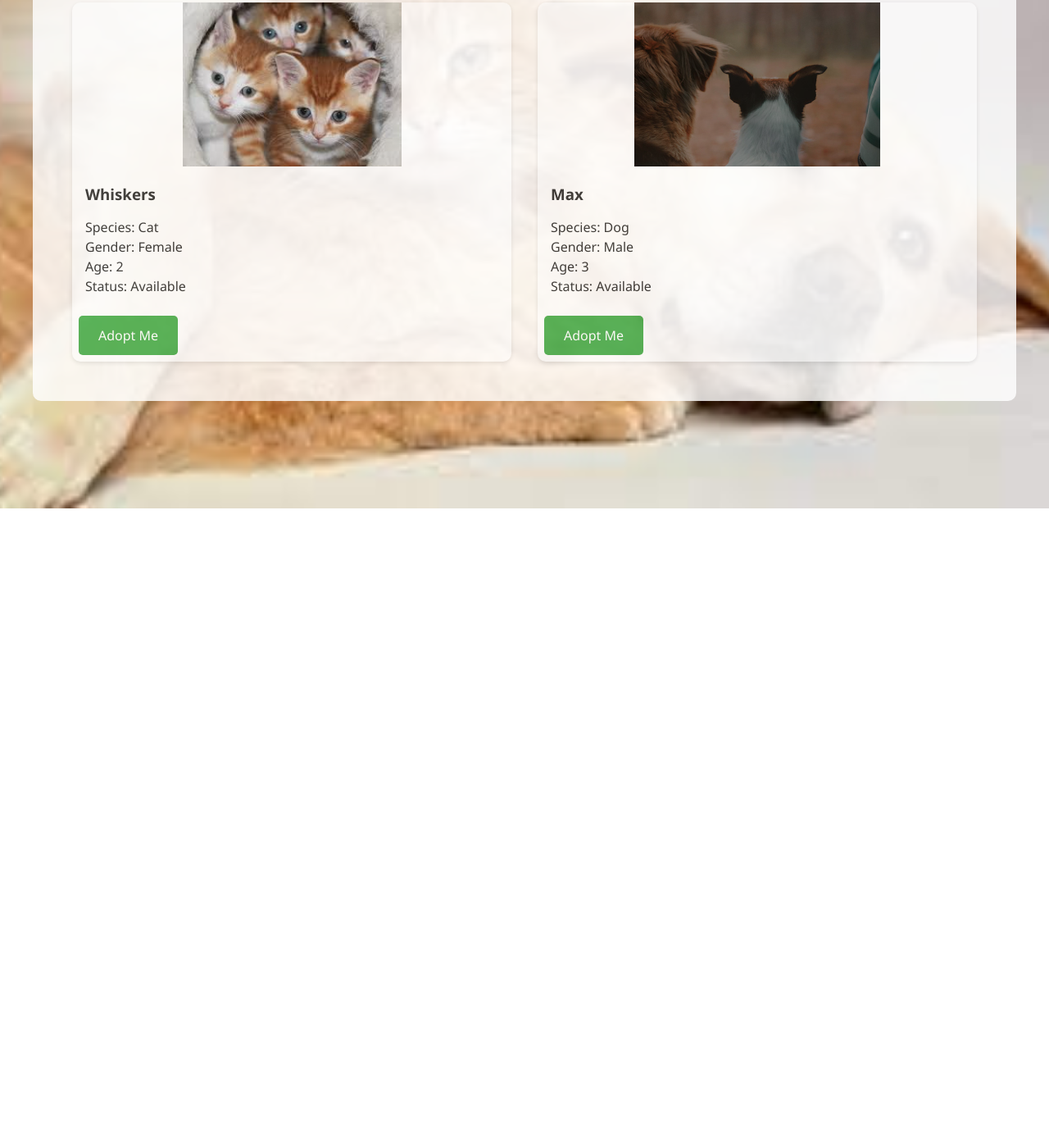
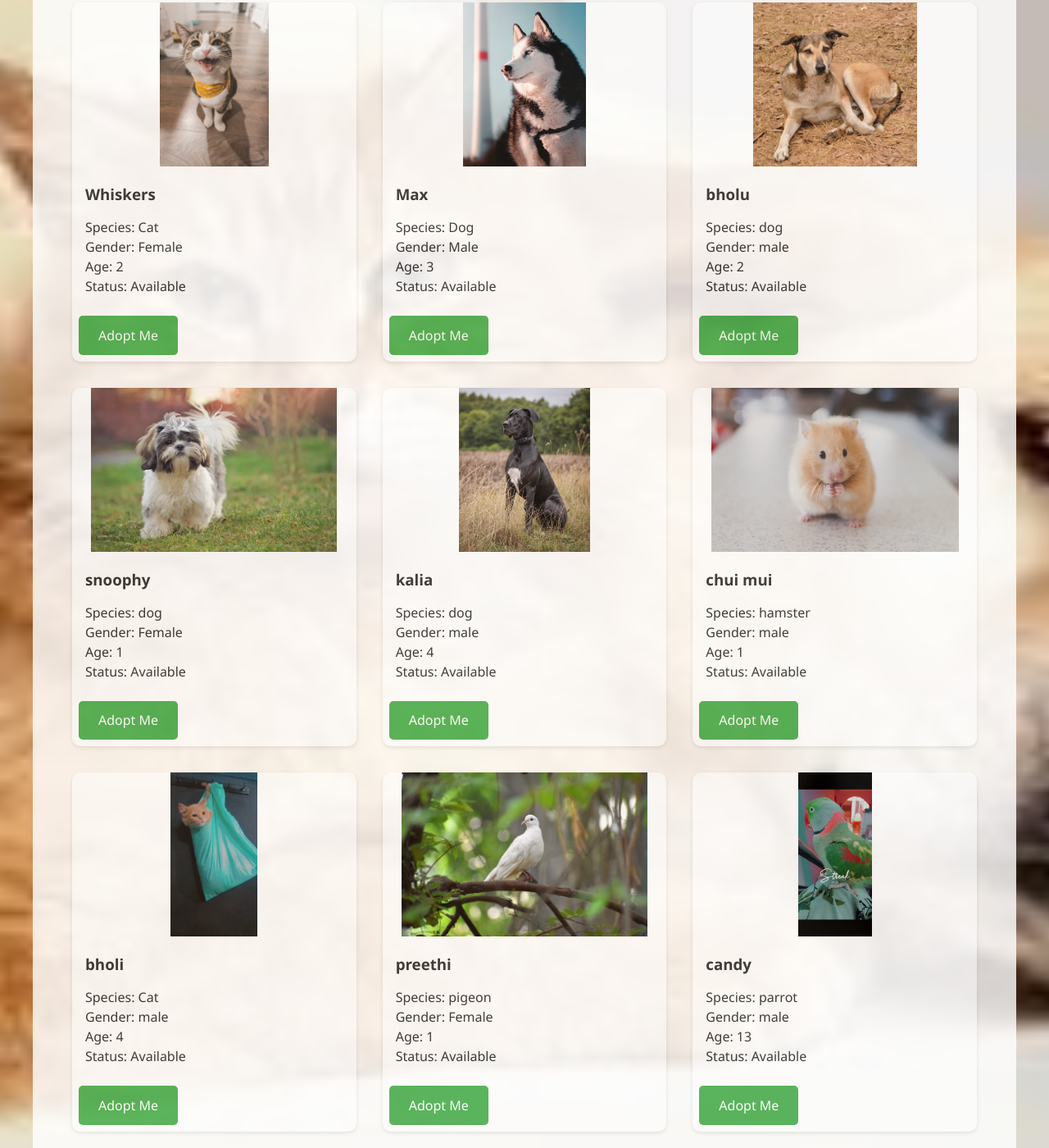
Before and after one commit to hemanthcs34/minor-project, a plain HTML site: page animals.html in a window 1280 px wide. Shown: the part 180-1580 px from the top of the page at 82% size. Before the commit the page ends 800 px from the top, so only its background shows below. Drawn offline with Linux system fonts and the light colour scheme.

Commit message:
added some more pets and necessary changes

```diff
--- a/animals.html
+++ b/animals.html
@@ -3,7 +3,7 @@
 <head>
     <meta charset="UTF-8"/>
     <meta name="viewport" content="width=device-width, initial-scale=1.0"/>
-    <title>Animals - Pet Adoption</title>
+    <title>Animals - ADOPTRIX</title>
     <link rel="stylesheet" href="css/style.css"/>
 </head>
 <body class="animals-bg">
@@ -21,15 +21,57 @@
         <h2>Available Animals</h2>
         <div class="card-grid">
             <div class="card">
-                <img src="images/cat1.jpeg" alt="Whiskers, a 2-year-old tabby cat"/>
+                <img src="images/cat5.avif" alt="Whiskers, a 2-year-old tabby cat"/>
                 <h3>Whiskers</h3>
                 <p>Species: Cat<br/>Gender: Female<br/>Age: 2<br/>Status: Available</p>
                 <a href="adopt.html" class="btn">Adopt Me</a>
             </div>
             <div class="card">
-                <img src="images/dog1.jpg" alt="Max, a 3-year-old golden retriever"/>
+                <img src="images/max.avif" alt="Max, a 3-year-old husky"/>
                 <h3>Max</h3>
                 <p>Species: Dog<br/>Gender: Male<br/>Age: 3<br/>Status: Available</p>
+                <a href="adopt.html" class="btn">Adopt Me</a>
+            </div>
+            <div class="card">
+                <img src="images/bholu.jpg" alt="bholu, a  2-year-old Indian Pariah dog "/>
+                <h3>bholu</h3>
+                <p>Species: dog<br/>Gender: male<br/>Age: 2<br/>Status: Available</p>
+                <a href="adopt.html" class="btn">Adopt Me</a>
+            </div>
+            <div class="card">
+                <img src="images/snoophy.webp" alt="snoophy, a 1-year-old Shih Tzu"/>
+                <h3>snoophy</h3>
+                <p>Species: dog<br/>Gender: Female<br/>Age: 1<br/>Status: Available</p>
+                <a href="adopt.html" class="btn">Adopt Me</a>
+            </div>
+             <div class="card">
+                <img src="images/dane the boss.avif" alt="kalia, a 4-year-old great dane"/>
+                <h3>kalia</h3>
+                <p>Species: dog<br/>Gender: male<br/>Age: 4<br/>Status: Available</p>
+                <a href="adopt.html" class="btn">Adopt Me</a>
+            </div>
+            <div class="card">
+                <img src="images/chuimui.avif" alt="chuimui, a 1-year-old hamster"/>
+                <h3>chui mui</h3>
+                <p>Species: hamster<br/>Gender: male<br/>Age: 1<br/>Status: Available</p>
+                <a href="adopt.html" class="btn">Adopt Me</a>
+            </div>
+            <div class="card">
+                <img src="images/bholi.jpg" alt="bholi, a 4-year-old tabby cat"/>
+                <h3>bholi</h3>
+                <p>Species: Cat<br/>Gender: male<br/>Age: 4<br/>Status: Available</p>
+                <a href="adopt.html" class="btn">Adopt Me</a>
+            </div>
+            <div class="card">
+                <img src="images/preethi.jpg" alt="preethi, a 1-year-old white pigeon"/>
+                <h3>preethi</h3>
+                <p>Species: pigeon<br/>Gender: Female<br/>Age: 1<br/>Status: Available</p>
+                <a href="adopt.html" class="btn">Adopt Me</a>
+            </div>
+            <div class="card">
+                <img src="images/candy.jpg" alt="candy, a 13-year-old male parrot"/>
+                <h3>candy</h3>
+                <p>Species: parrot<br/>Gender: male<br/>Age: 13<br/>Status: Available</p>
                 <a href="adopt.html" class="btn">Adopt Me</a>
             </div>
         </div>
```
Also changed, not shown: about.html (+1 -1 lines), adopt.html (+1 -1 lines), contact.html (+1 -1 lines), index.html (+2 -2 lines), rescue.html (+1 -1 lines), images/bholi.jpg (added), images/bholu.jpg (added), images/candy.jpg (added), images/cat5.avif (added), images/chuimui.avif (added), images/dane the boss.avif (added), images/max.avif (added), images/preethi.jpg (added), images/snoophy.webp (added).
